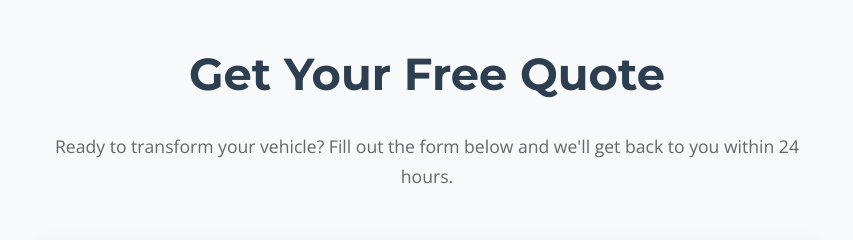
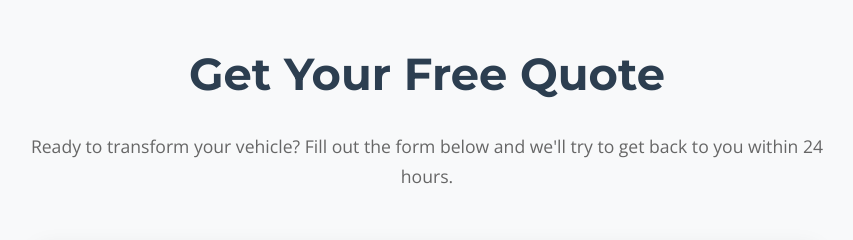
Before and after one commit to alex-rwe9y7f/YJI, a website: page index.html in a window 1280 px wide. Shown: the part 3360-3600 px from the top of the page, without its empty margins (213-1066 px from the left). Drawn offline with nearby package versions, Linux system fonts and the light colour scheme.

Commit message:
add clairification

```diff
--- a/index.html
+++ b/index.html
@@ -113,7 +113,7 @@
     <section id="contact" class="contact-section">
         <div class="container">
             <h2>Get Your Free Quote</h2>
-            <p class="section-description">Ready to transform your vehicle? Fill out the form below and we'll get back to you within 24 hours.</p>
+            <p class="section-description">Ready to transform your vehicle? Fill out the form below and we'll try to get back to you within 24 hours.</p>
             <form class="contact-form" id="contactForm" name="contact" method="POST" data-netlify="true" action="/thank-you.html">
                 <!-- Subject override -->
                 <input type="hidden" id="email-subject" name="subject"
```
